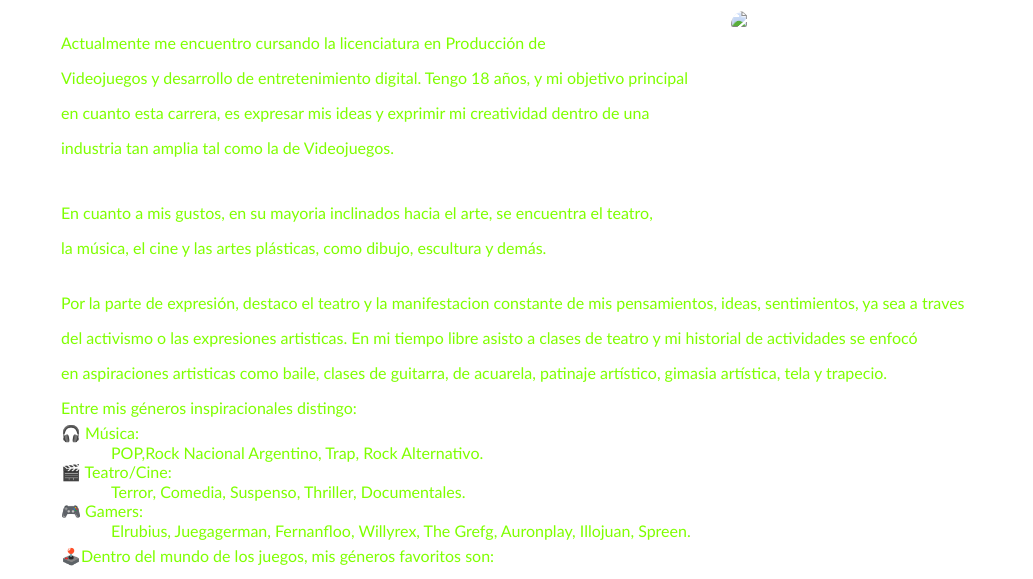
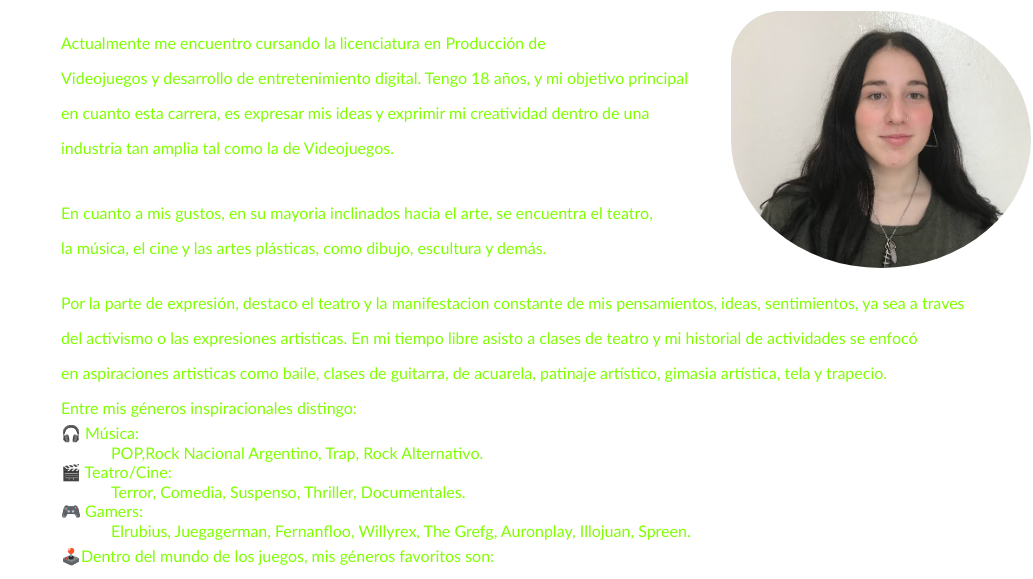
Before and after one commit to elianabauducco/eliana-bauducco-repo, a plain HTML site: page Perfil-ElianaBauducco.html in a window 1280 px wide. Shown: the part 209-788 px from the top of the page, without its empty margins (247-1280 px from the left). Drawn offline with Linux system fonts and the light colour scheme.

Commit message:
Se arregló problemas con links

```diff
--- a/Perfil-ElianaBauducco.html
+++ b/Perfil-ElianaBauducco.html
@@ -5,7 +5,7 @@
         <link rel="stylesheet" type="text/css" href="style.css">
     </head>
 <body>
-    <h1> ℍ𝕠𝕝𝕒! 𝔹𝕚𝕖𝕟𝕧𝕖𝕟𝕚𝕕𝕠𝕤 𝕒 𝕞𝕚 𝕡𝕖𝕣𝕗𝕚𝕝 𝕕𝕚𝕘𝕚𝕥𝕒𝕝 :𝔻</h1><div class="fotoperf"> <img src="foto perfil.png"> </div>
+    <h1> ℍ𝕠𝕝𝕒! 𝔹𝕚𝕖𝕟𝕧𝕖𝕟𝕚𝕕𝕠𝕤 𝕒 𝕞𝕚 𝕡𝕖𝕣𝕗𝕚𝕝 𝕕𝕚𝕘𝕚𝕥𝕒𝕝 :𝔻</h1><div class="fotoperf"> <img src="foto-perfil.png"> </div>
     <h2>ıllıllı Eliana Azul Bauducco ıllıllı</h2></div>
     <p> Actualmente me encuentro cursando la licenciatura en Producción de
     <p> Videojuegos y desarrollo de entretenimiento digital. Tengo 18 años, y mi objetivo principal
```
